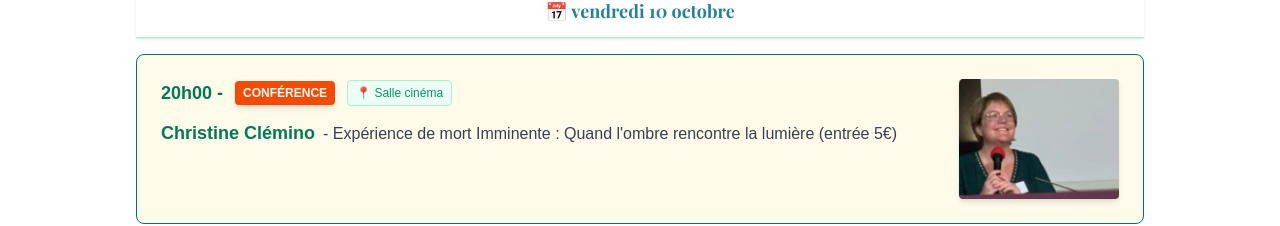
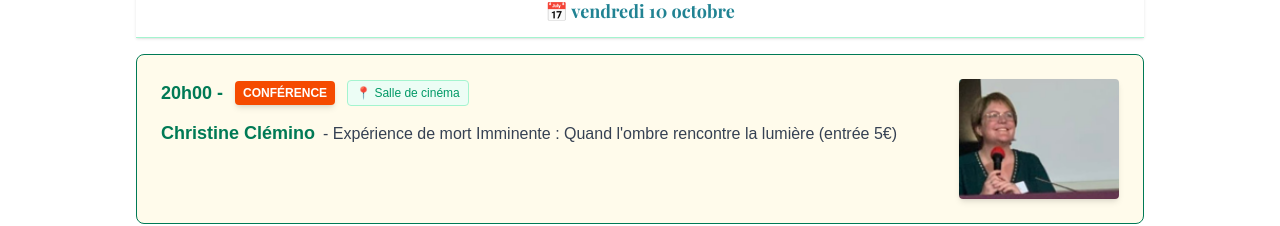
Before and after one commit to takako916/salon-etre, a Next.js app: page /programme in a window 1280 px wide. Shown: the part 276-502 px from the top of the page. Built offline with nearby package versions, Linux system fonts and the light colour scheme; a web font is replaced by a local one.

Commit message:
sall de cinema ajouté  Changes to be committed: 	modified:   src/app/programme/page.tsx

```diff
--- a/src/app/programme/page.tsx
+++ b/src/app/programme/page.tsx
@@ -27,7 +27,7 @@ const programmeData = {
          "organizer": "Christine Clémino",
          "description": "Expérience de mort Imminente : Quand l'ombre rencontre la lumière (entrée 5€)",
          "imageUrl": "/images/programme/conf_2.png",
-         "place": "Salle cinéma"
+         "place": "Salle de cinéma"
        }
     ]
   },
@@ -48,7 +48,7 @@ const programmeData = {
         "organizer": "L'Éveil Matriciel - M.Rossignol Olivier",
         "description": "La roue de Médecine et les vibrations du Tambour",
         "imageUrl": "/images/programme/conf_1.png",
-        "place": "Salle cinéma"
+        "place": "Salle de cinéma"
       },
       {
         "time": "11h00-12h00",
@@ -56,7 +56,7 @@ const programmeData = {
         "organizer": "Médiumnité - Mme Chevalier Delphine",
                  "description": "Lumière de l'au-delà : Ce que vos êtres chers souhaitent vous dire",
         "imageUrl": "/images/programme/conf_8.png",
-        "place": "Salle cinéma"
+        "place": "Salle de cinéma"
       },
       {
         "time": "13h00-14h00",
@@ -64,7 +64,7 @@ const programmeData = {
         "organizer": "Delphine Shiatsu43 - Delphine Gire",
                  "description": "Présentation du Shiatsu",
         "imageUrl": "/images/programme/conf_14.png",
-        "place": "Salle cinéma"
+        "place": "Salle de cinéma"
       },
       {
         "time": "14h00-15h00",
@@ -72,7 +72,7 @@ const programmeData = {
         "organizer": "Ainsi Soi m'aime - Micheli Pauline",
         "description": "Découvrez Ainsi soi m'aime \"Allier l'être et le paraitre\"",
         "imageUrl": "/images/programme/conf_12.png",
-        "place": "Salle cinéma"
+        "place": "Salle de cinéma"
       },
       {
         "time": "14h00-15h00",
@@ -96,7 +96,7 @@ const programmeData = {
         "organizer": "Les spécialités du Velay",
         "description": "Pierres de protection - Trousse de secours",
         "imageUrl": null,
-        "place": "Salle cinéma"
+        "place": "Salle de cinéma"
       },
       {
         "time": "16h00-17h00",
@@ -104,7 +104,7 @@ const programmeData = {
         "organizer": "Patricia Vezzaro - Shiatsu humain / animalier / et massage sensitif® de bien-être",
                  "description": "Le Shiatsu un art du toucher pour tous",
         "imageUrl": null,
-        "place": "Salle cinéma"
+        "place": "Salle de cinéma"
       },
       {
         "time": "16h00-17h00",
@@ -112,7 +112,7 @@ const programmeData = {
         "organizer": "Morgan Emica",
         "description": "S’ouvrir à son identité profonde",
         "imageUrl": null,
-        "place": "Salle cinéma"
+        "place": "Salle de cinéma"
       },
       {
         "time": "17h00-18h00",
@@ -120,7 +120,7 @@ const programmeData = {
                  "organizer": "Sexothérapeute - Lauriane Cydzik",
         "description": "Erotiser sa vie = Amour et sexualité",
         "imageUrl": "/images/programme/conf_9.png",
-        "place": "Salle cinéma"
+        "place": "Salle de cinéma"
       },
       {
         "time": "17h00-18h00",
@@ -136,7 +136,7 @@ const programmeData = {
         "organizer": "Véronique Verove - Numérologie",
         "description": "Numérologie Humaniste \"Et si votre date de naissance racontait votre histoire\"",
         "imageUrl": null,
-        "place": "Salle cinéma"
+        "place": "Salle de cinéma"
       },
       {
         "time": "18h00-19h00",
@@ -158,7 +158,7 @@ const programmeData = {
         "organizer": "Clair Obscur - Florence Nicolas",
         "description": "Réveiller son intuition avec le Tarot",
         "imageUrl": "/images/programme/atelier_3.png",
-        "place": "Salle cinéma"
+        "place": "Salle de cinéma"
       },
       {
         "time": "11h00-12h00",
@@ -166,7 +166,7 @@ const programmeData = {
         "organizer": "CTME - Cabinet Thérapie Manuelle et énergétique - Bonnet Sébastien",
         "description": "Traitement de la douleur en énergétique traditionnelle Chinoise",
         "imageUrl": null,
-        "place": "Salle cinéma"
+        "place": "Salle de cinéma"
       },
       {
         "time": "13h00-14h00",
@@ -174,7 +174,7 @@ const programmeData = {
         "organizer": "Delphine Shiatsu43 - Delphine Gire",
         "description": "Présentation du Shiatsu",
         "imageUrl": "/images/programme/conf_11.png",
-        "place": "Salle cinéma"
+        "place": "Salle de cinéma"
       },
       {
         "time": "14h00-15h00",
@@ -182,7 +182,7 @@ const programmeData = {
         "organizer": "Patricia Vezzaro & Pascale Burger - (Association Cheval cœur à cœur)",
         "description": "Voyage au tambour chamanique",
         "imageUrl": "/images/programme/conf_3.png",
-        "place": "Salle cinéma"
+        "place": "Salle de cinéma"
       },
       {
         "time": "14h00-15h00",
@@ -206,7 +206,7 @@ const programmeData = {
         "organizer": "Les spécialités du Velay",
         "description": "Pierres de protection",
         "imageUrl": "/images/programme/conf_5.png",
-        "place": "Salle cinéma"
+        "place": "Salle de cinéma"
       },
       {
         "time": "16h00-17h00",
@@ -214,7 +214,7 @@ const programmeData = {
                  "organizer": "Aurelien Boithias - Hypnoses & désensibilisation oculaire",
         "description": "L'enneagramme : Et le travail thérapeutique",
         "imageUrl": "/images/programme/conf_4.png",
-        "place": "Salle cinéma"
+        "place": "Salle de cinéma"
       },
       {
         "time": "16h00-17h00",
@@ -222,7 +222,7 @@ const programmeData = {
                  "organizer": "Maryline Chaurand - Réflexologie et énergétique chinoise",
         "description": "Réflexologie et diététique chinoise : ventre heureux, esprit tranquille !",
         "imageUrl": null,
-        "place": "Salle cinéma"
+        "place": "Salle de cinéma"
       },
       {
         "time": "17h00-18h00",
@@ -230,7 +230,7 @@ const programmeData = {
         "organizer": "Delphine Shiatsu43 - Delphine Gire",
         "description": "Auto massage Do In",
         "imageUrl": null,
-        "place": "Salle cinéma"
+        "place": "Salle de cinéma"
       },
       {
         "time": "17h00-18h00",
```
